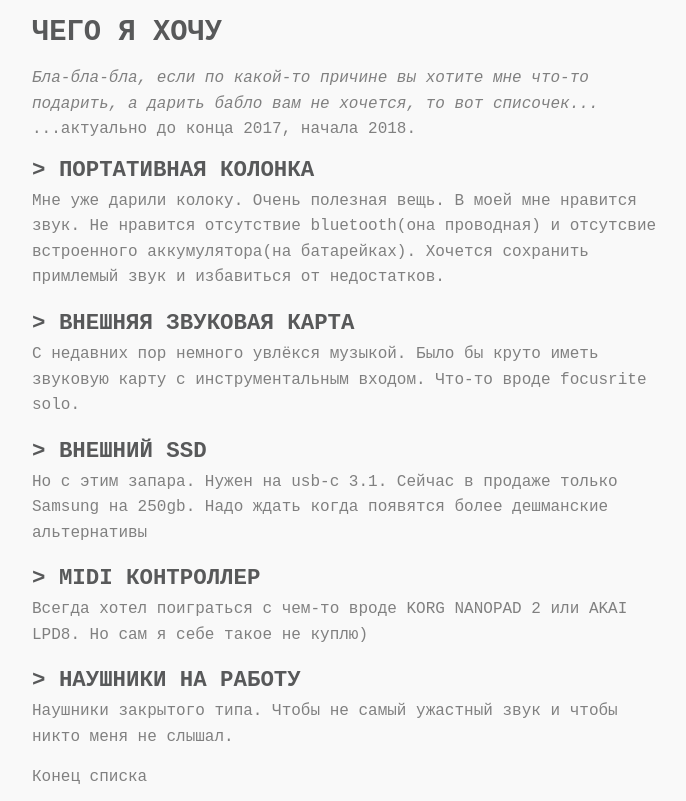
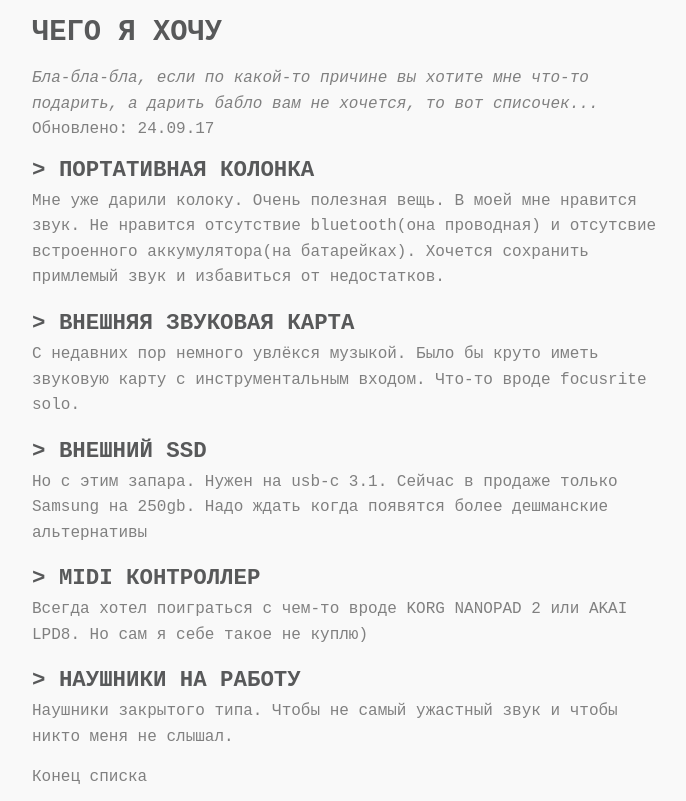
Before and after one commit to simple17/simple17.github.io, a plain HTML site: page wishlist.html in a window 1280 px wide. Shown: the whole page, without its empty margins (288-974 px from the left). Drawn offline with Linux system fonts and the light colour scheme; a web font is replaced by a local one.

Commit message:
wishlist update date

```diff
--- a/wishlist.html
+++ b/wishlist.html
@@ -13,7 +13,7 @@
     <header>
         <h1>Чего я хочу</h1>
         <p><i>Бла-бла-бла, если по какой-то причине вы хотите мне что-то подарить, а дарить бабло вам не хочется, то вот списочек...</i></p>
-        <p>...актуально до конца 2017, начала 2018.</p>
+        <p>Обновлено: 24.09.17</p>
     </header>
     <section>
       <ul>
```
